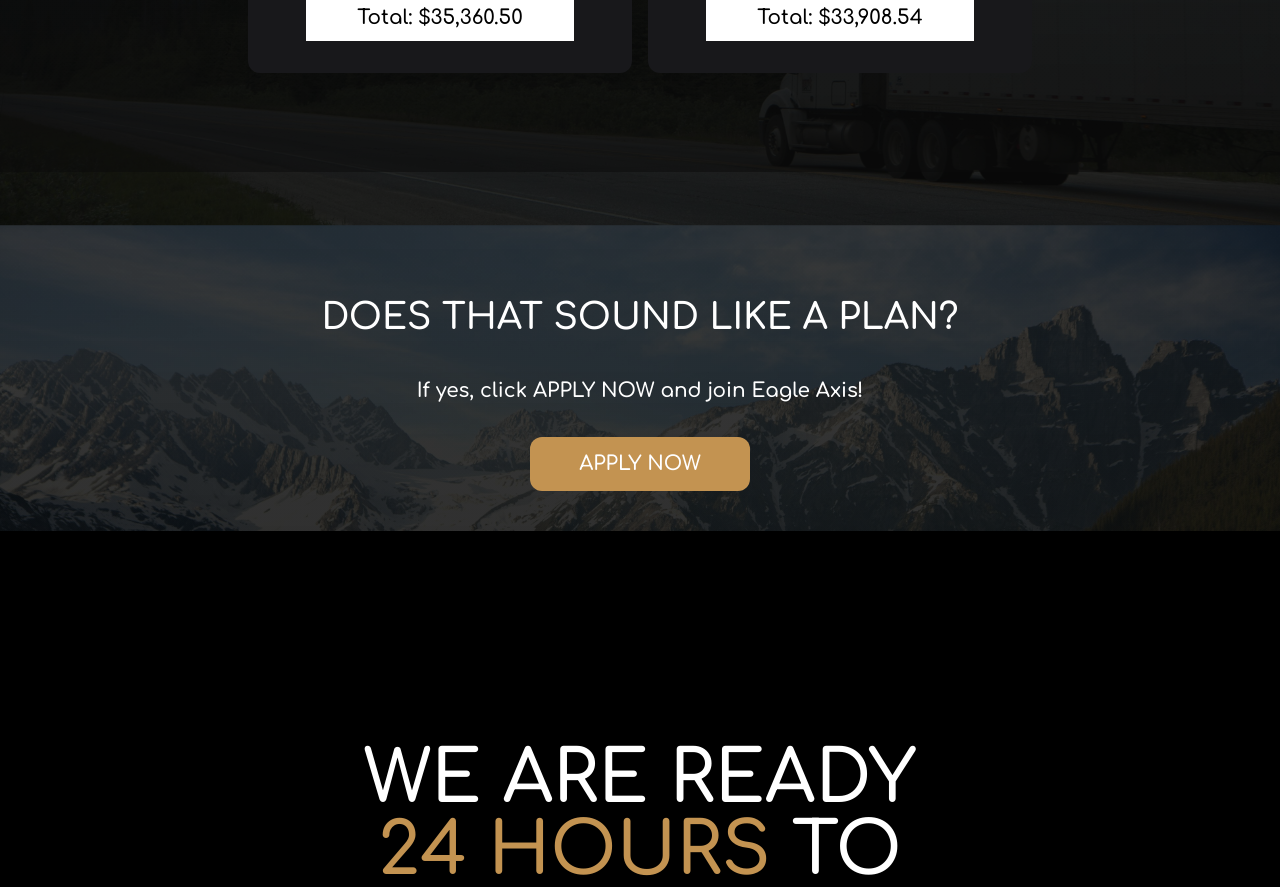
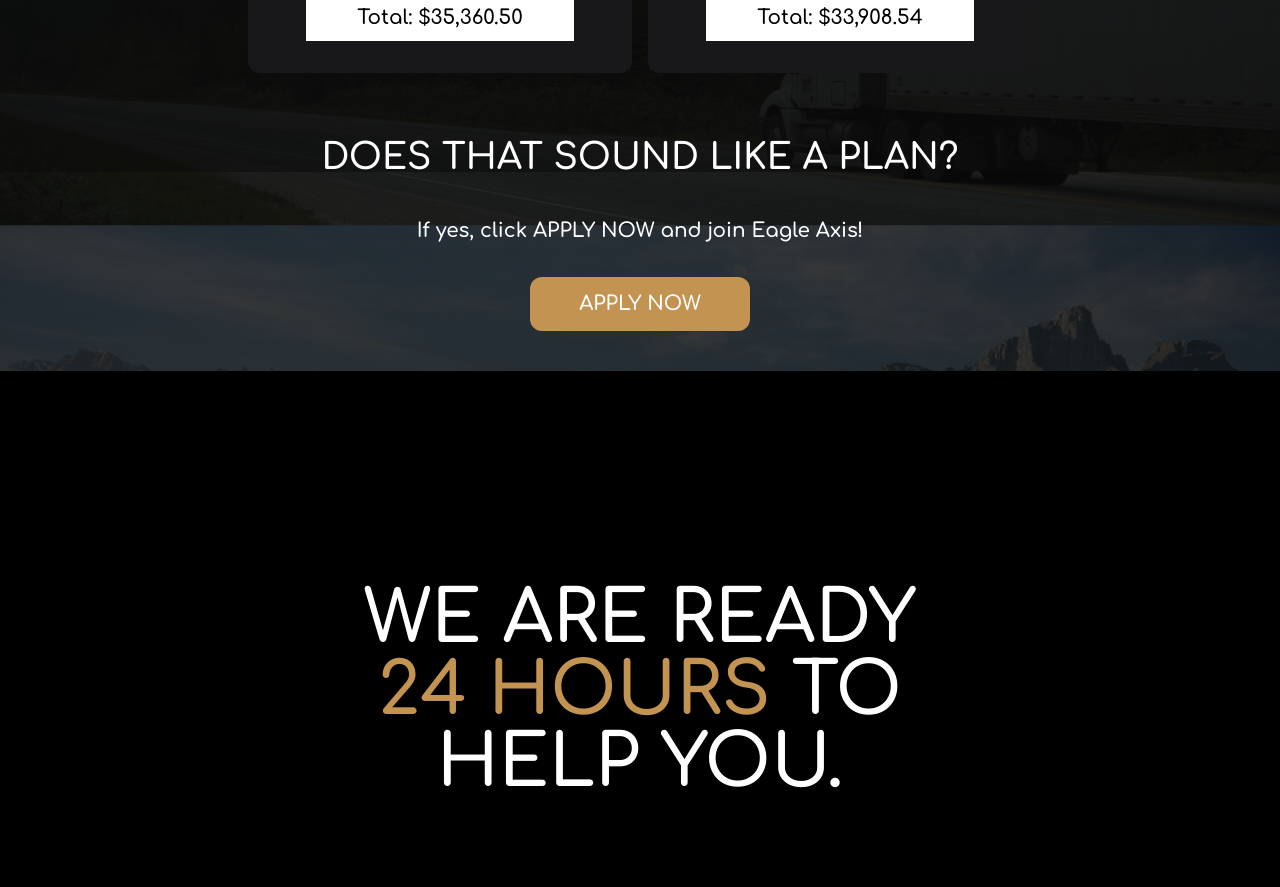
Before and after one commit to darnteam/Eagle-Axis, a React (Create React App) app: page / in a window 1280 px wide. Shown: the part 2120-3007 px from the top of the page. Built offline with nearby package versions, Linux system fonts and the light colour scheme.

Commit message:
updated margin on memberships.jsx

```diff
--- a/src/components/membership-plans/memberships.jsx
+++ b/src/components/membership-plans/memberships.jsx
@@ -109,7 +109,7 @@ const Memberships = () => {
 
         <div
           style={{ fontFamily: "Comfortaa" }}
-          className={`mt-20 md:mt-40 flex flex-col justify-center items-center w-full h-fit`}
+          className={` flex flex-col justify-center items-center w-full h-fit`}
         >
           <h1
             className={`text-2xl md:text-4xl text-center uppercase transition-all duration-[1800ms]`}
```
